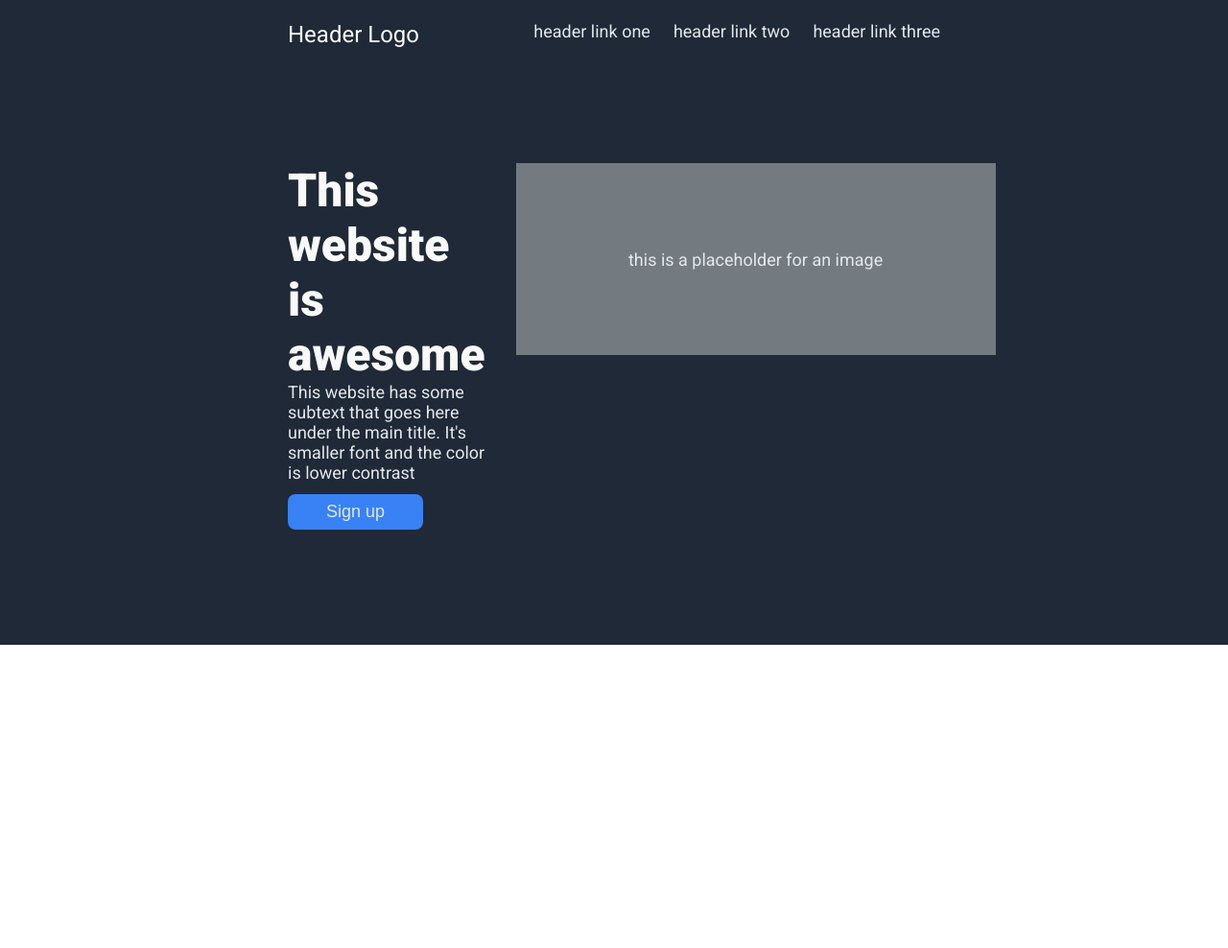
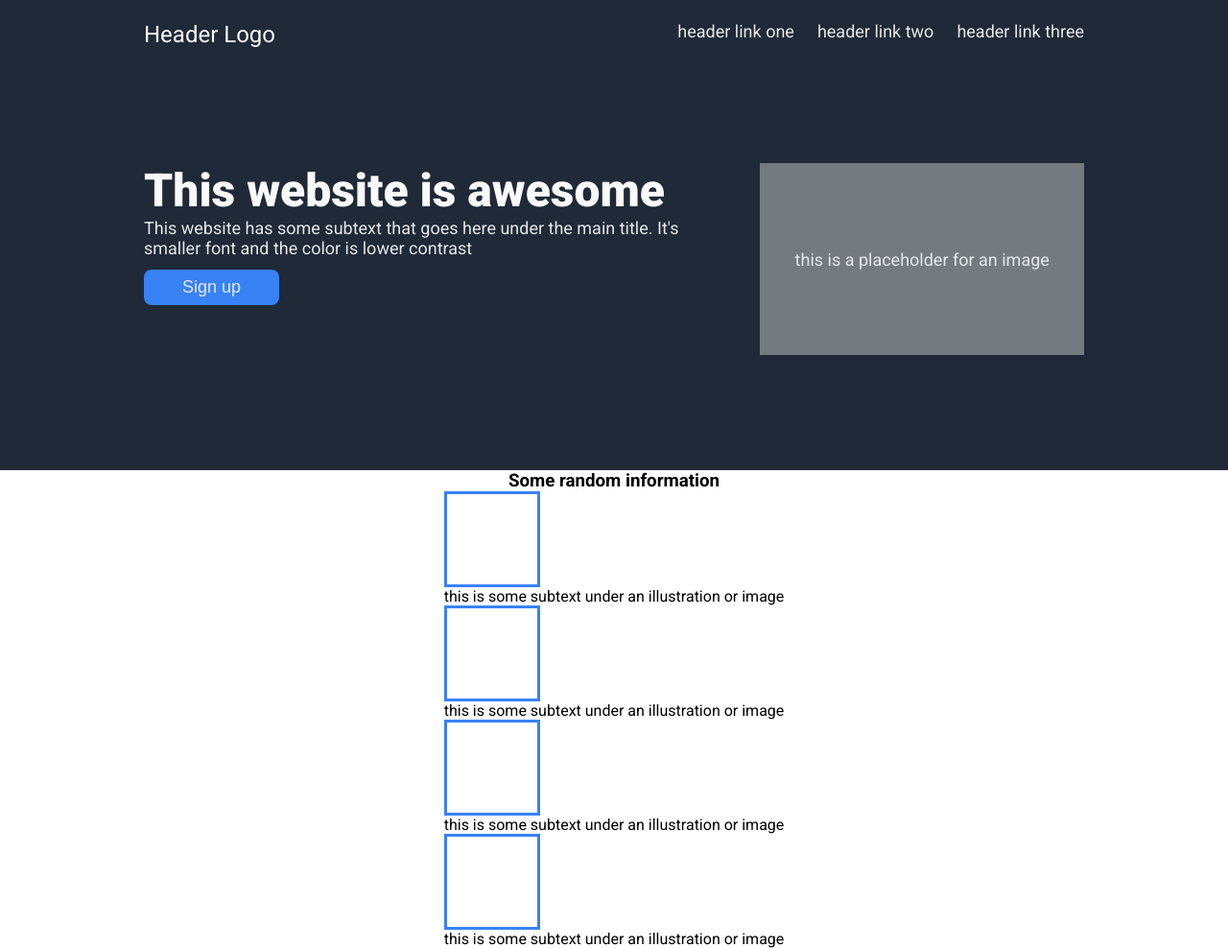
Before and after one commit to dgar718/odin-landing-page, a plain HTML site: page index.html in a window 1280 px wide. Shown: the whole page at 96% size. Before the commit the page ends 800 px from the top, so only its background shows below. Drawn offline with Linux system fonts and the light colour scheme.

Commit message:
Fix padding on header, start info container
Fixed padding on header because it was too much on the sides, started
a general layout for info container section.

```diff
--- a/index.html
+++ b/index.html
@@ -34,7 +34,29 @@
         </div>
     </header>
 
-    <div class="container2">
+    <div class="info-container">
+        <h3>Some random information</h3>
+        <div class="boxes">
+            <div class="info">
+                <div class="box"></div>
+                <p>this is some subtext under an illustration or image</p>
+            </div>
+
+            <div class="info">
+                <div class="box"></div>
+                <p>this is some subtext under an illustration or image</p>
+            </div>
+
+            <div class="info">
+                <div class="box"></div>
+                <p>this is some subtext under an illustration or image</p>
+            </div>
+
+            <div class="info">
+                <div class="box"></div>
+                <p>this is some subtext under an illustration or image</p>
+            </div>
+        </div>
 
     </div>
 
--- a/style.css
+++ b/style.css
@@ -22,7 +22,7 @@ body {
     background: #1F2937;
     display: flex;
     flex-direction: column;
-    padding: 22px 300px 0;
+    padding: 22px 150px 0;
 }
 
 .header-index {
@@ -77,9 +77,11 @@ body {
     display: flex;
     justify-content: center;
     align-items: center;
-    flex: 0 0 500px;
+    flex: 0 1 500px;
     height: 200px;
+    min-width: 200px;
 }
+
 
 .hero-title {
     margin-right: 32px;
@@ -92,3 +94,15 @@ body {
     border: none;
     margin-top: 12px;
 }
+
+.info-container {
+    display: flex;
+    flex-direction: column;
+    align-items: center;
+}
+
+.box {
+    width: 100px;
+    height: 100px;
+    border: #3882F6 3px solid;
+}
```
